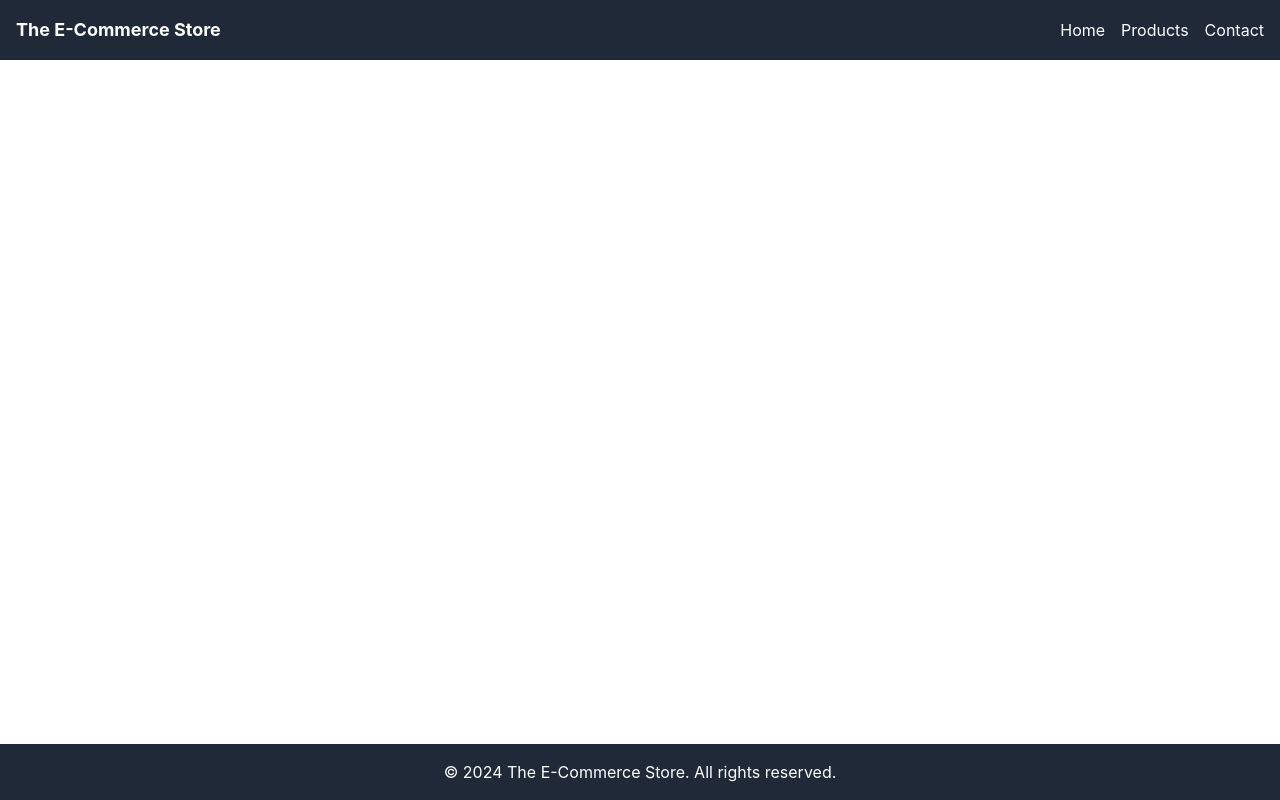
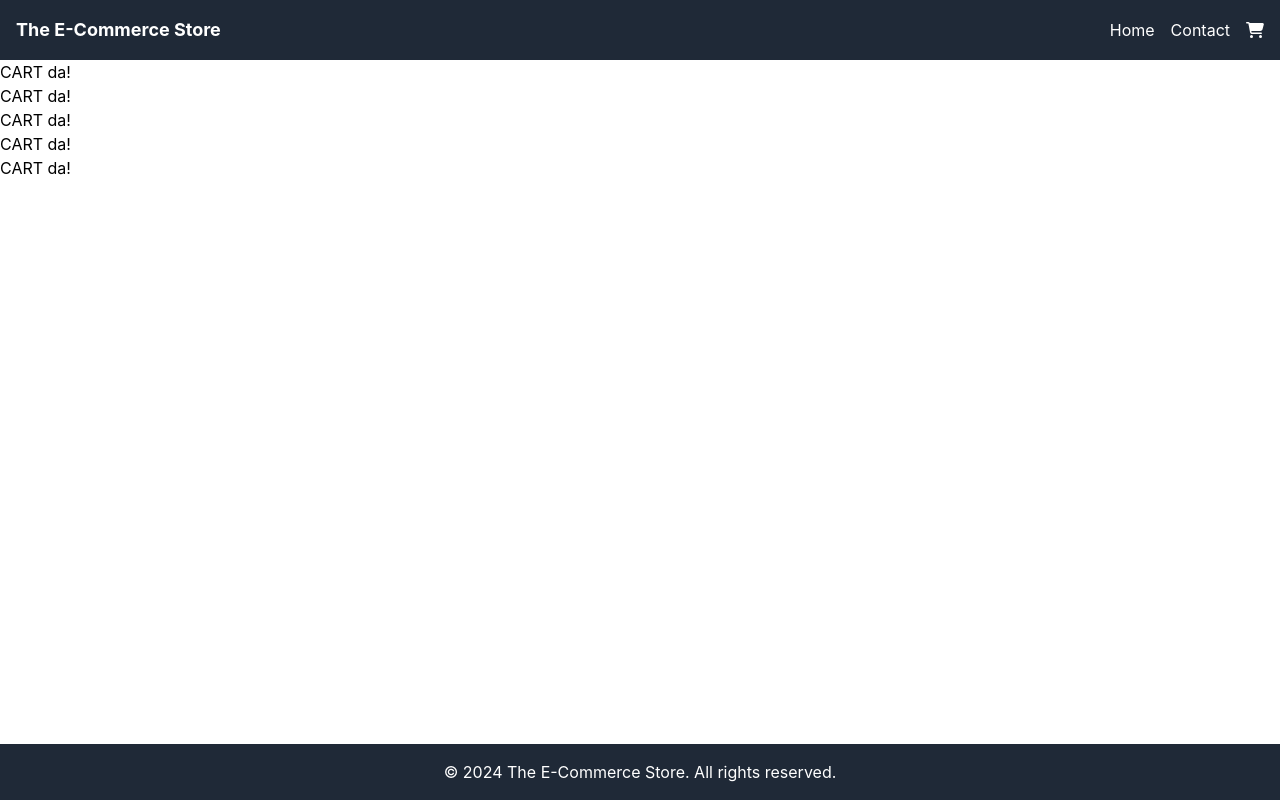
Before and after one commit to kmcarlson/JS_Frameworks_CA, a React (Create React App) app in the folder jsframeworksca/: page /cart in a window 1280 px wide. Built offline with nearby package versions, Linux system fonts and the light colour scheme.

Commit message:
add format and icons

```diff
--- a/jsframeworksca/src/App.js
+++ b/jsframeworksca/src/App.js
@@ -2,7 +2,8 @@
 import React from 'react';
 import { BrowserRouter as Router, Route, Routes } from 'react-router-dom';
 import Layout from './comp/Layout/layout';
-import Products from './pages/products';
+// import Products from './pages/products';
+import Cart from './pages/cart';
 import Home from './pages/home';
 import Contact from './pages/contact';
 import './App.css';
@@ -12,7 +13,7 @@ function App() {
     <Router>
       <Layout>
         <Routes>
-          <Route path="/products" element={<Products />} />
+          <Route path="/cart" element={<Cart />} />
           <Route path="/contact" element={<Contact />} />
           <Route path="/" element={<Home />} />
         </Routes>
--- a/jsframeworksca/src/comp/Layout/footer.js
+++ b/jsframeworksca/src/comp/Layout/footer.js
@@ -1,5 +1,4 @@
-
-import React from 'react';
+import React from "react";
 
 const Footer = () => {
   return (
--- a/jsframeworksca/src/comp/Layout/header.js
+++ b/jsframeworksca/src/comp/Layout/header.js
@@ -1,6 +1,7 @@
-
-import React from 'react';
-import { Link } from 'react-router-dom';
+import React from "react";
+import { Link } from "react-router-dom";
+import { FontAwesomeIcon } from "@fortawesome/react-fontawesome";
+import { faShoppingCart } from "@fortawesome/free-solid-svg-icons";
 
 const Header = () => {
   return (
@@ -12,11 +13,11 @@ const Header = () => {
           <Link to="/" className="text-white hover:text-gray-300">
             Home
           </Link>
-          <Link to="/products" className="text-white hover:text-gray-300">
-            Products
-          </Link>
           <Link to="/contact" className="text-white hover:text-gray-300">
             Contact
+          </Link>
+          <Link to="/cart" className="text-white hover:text-gray-300">
+            <FontAwesomeIcon icon={faShoppingCart} />
           </Link>
         </nav>
       </div>
--- /dev/null
+++ b/jsframeworksca/src/pages/cart.js
@@ -0,0 +1,16 @@
+import React from 'react';
+
+const Cart = () => {
+    return (
+        <div>
+            <h1>CART da!</h1>
+            <h1>CART da!</h1>
+            <h1>CART da!</h1>
+            <h1>CART da!</h1>
+            <h1>CART da!</h1>
+
+        </div>
+    );
+};
+
+export default Cart;
--- a/jsframeworksca/src/pages/home.js
+++ b/jsframeworksca/src/pages/home.js
@@ -1,4 +1,5 @@
 import React, { useState, useEffect } from "react";
+
 
 const Home = () => {
   const [products, setProducts] = useState([]);
@@ -42,7 +43,7 @@ const Home = () => {
   return (
     <div className="bg-gray-200 min-h-screen p-4">
       <h1 className="text-4xl font-bold mb-4 text-center">
-        The E-Commerce Store
+         The E-Commerce Store
       </h1>
       <div className="mb-4">
         <input
@@ -52,6 +53,7 @@ const Home = () => {
           value={searchTerm}
           onChange={(e) => setSearchTerm(e.target.value)}
         />
+
       </div>
       <div className="flex flex-wrap justify-center">
         {loading ? (
@@ -69,6 +71,7 @@ const Home = () => {
                     alt={product.title}
                     className="mt-4 mx-auto max-w-full h-auto"
                   />
+
                 </li>
               ))
             ) : (
```
Also changed, not shown: jsframeworksca/package.json (+6 -2 lines), jsframeworksca/src/comp/Layout/layout.js (+4 -7 lines), 1 other file (tests, documents, lock files or other folders).
